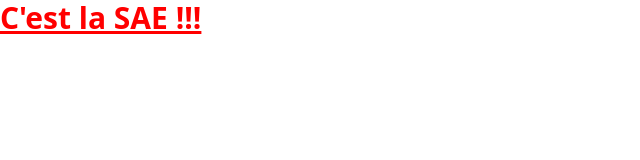
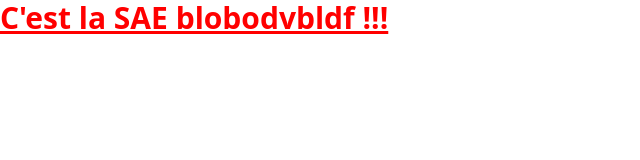
Before and after one commit to NinoVilloutreix/SAE-3.01_Nino-Villoutreix, a website built with Vite: page index.html in a window 1280 px wide. Shown: the whole page, without its empty margins (0-640 px from the left). Built offline with nearby package versions, Linux system fonts and the light colour scheme.

Commit message:
Test final

```diff
--- a/index.html
+++ b/index.html
@@ -6,6 +6,6 @@
     <link href="/src/style.css" rel="stylesheet" />
   </head>
   <body>
-    <h1 class="text-3xl font-bold underline text-reddo">C'est la SAE !!!</h1>
+    <h1 class="text-3xl font-bold underline text-reddo">C'est la SAE blobodvbldf !!!</h1>
   </body>
 </html>
```
